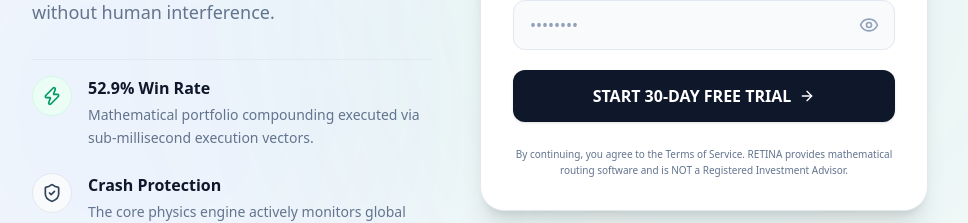
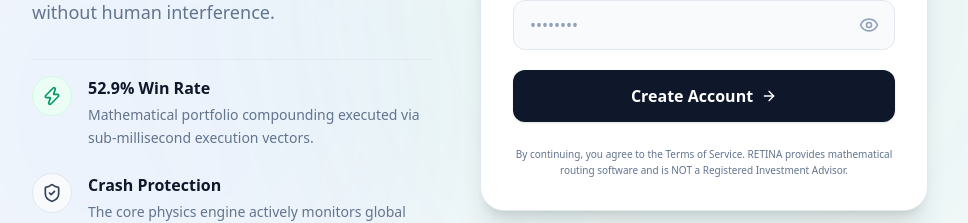
Before and after one commit to selsarraj-create/retinawealth, a Next.js app: page /signup in a window 1280 px wide. Shown: the part 391-614 px from the top of the page, without its empty margins (160-1128 px from the left). Built offline with nearby package versions, Linux system fonts and the light colour scheme; no server answers.

Commit message:
update: refine signup CTA text for freemium model

```diff
--- a/src/app/(auth)/signup/page.tsx
+++ b/src/app/(auth)/signup/page.tsx
@@ -154,7 +154,7 @@ export default function SignupPage() {
                             disabled={loading}
                             className="w-full mt-2 py-3.5 rounded-xl bg-slate-900 hover:bg-slate-800 text-white font-bold transition-all shadow-sm flex justify-center items-center gap-2 disabled:opacity-50 disabled:cursor-not-allowed group"
                         >
-                            {loading ? 'DEPLOYING PROFILE...' : 'START 30-DAY FREE TRIAL'}
+                            {loading ? 'DEPLOYING PROFILE...' : 'Create Account'}
                             {!loading && <ArrowRight className="w-4 h-4 group-hover:translate-x-1 transition-transform" />}
                         </button>
 
```
